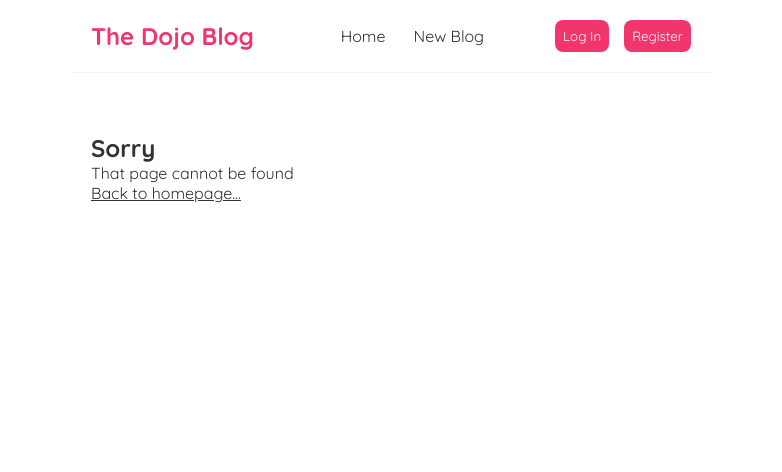
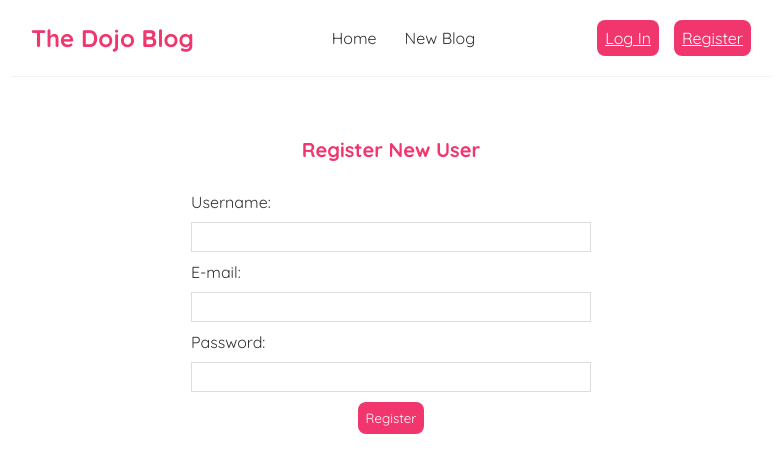
Before and after one commit to webcodeed/react-blog, a React (Vite) app: page /register in a window 1280 px wide. Shown: the top 472 px of the page, without its empty margins (249-1031 px from the left). Built offline with nearby package versions, Linux system fonts and the light colour scheme; no server answers.

Commit message:
appwrite auth 85% completed

```diff
--- a/src/App.jsx
+++ b/src/App.jsx
@@ -3,7 +3,6 @@ import Navbar from "./Navbar";
 
 function App() {
   const res = useLoaderData();
-  console.log(res);
 
   return (
     <>
--- a/src/Login.jsx
+++ b/src/Login.jsx
@@ -0,0 +1,21 @@
+import { Form } from "react-router-dom";
+
+const Login = () => {
+  return (
+    <div className="create">
+      <h2>Existing User</h2>
+      <Form action="/login" method="post">
+        {/* E-mail */}
+        <label htmlFor="email">E-mail:</label>
+        <input type="email" name="email" id="email" required />
+        {/* Password */}
+        <label htmlFor="password">Password:</label>
+        <input type="password" name="password" id="password" />
+        {/* Submit Button */}
+        <button>Sign In</button>
+      </Form>
+    </div>
+  );
+};
+
+export default Login;
--- a/src/Navbar.jsx
+++ b/src/Navbar.jsx
@@ -1,5 +1,5 @@
 /* eslint-disable react/prop-types */
-import { Link } from "react-router-dom";
+import { Form, Link } from "react-router-dom";
 
 const Navbar = ({ user }) => {
   return (
@@ -11,11 +11,16 @@ const Navbar = ({ user }) => {
       </div>
       <div className="auth">
         {user ? (
-          <p> Welcome, Guest</p>
+          <div style={{ display: "flex", alignItems: "center", gap: "20px" }}>
+            <p> Welcome, {user.name}</p>
+            <Form action="/" method="post">
+              <button>Logout</button>
+            </Form>
+          </div>
         ) : (
           <div className="btn-group">
-            <button>Log In</button>
-            <button>Register</button>
+            <Link to="/login">Log In</Link>
+            <Link to="/register">Register</Link>
           </div>
         )}
       </div>
--- a/src/Register.jsx
+++ b/src/Register.jsx
@@ -0,0 +1,29 @@
+import { Form, useActionData } from "react-router-dom";
+
+const Register = () => {
+  const errorMsg = useActionData();
+
+  return (
+    <div className="create">
+      <h2>Register New User</h2>
+      {errorMsg && (
+        <p style={{ fontWeight: "bold", marginBottom: "20px" }}>{errorMsg}</p>
+      )}
+      <Form action="/register" method="post">
+        {/* Username */}
+        <label htmlFor="username">Username:</label>
+        <input type="text" name="username" id="username" required />
+        {/* E-mail */}
+        <label htmlFor="email">E-mail:</label>
+        <input type="email" name="email" id="email" required />
+        {/* Password */}
+        <label htmlFor="password">Password:</label>
+        <input type="password" name="password" id="password" />
+        {/* Submit Button */}
+        <button>Register</button>
+      </Form>
+    </div>
+  );
+};
+
+export default Register;
--- a/src/index.css
+++ b/src/index.css
@@ -11,7 +11,7 @@
   display: flex;
   align-items: center;
   justify-content: space-between;
-  max-width: 600px;
+  max-width: 720px;
   margin: 0 auto;
   border-bottom: 1px solid #f2f2f2;
 }
@@ -21,7 +21,7 @@
 .navbar .links {
   /* margin-left: auto; */
 }
-.navbar a {
+.navbar .links a {
   margin-left: 16px;
   text-decoration: none;
   padding: 6px;
@@ -38,6 +38,15 @@
 .navbar .btn-group {
   display: flex;
   gap: 15px;
+}
+
+.btn-group a {
+  background: #f1356d;
+  color: #fff;
+  border: 0;
+  padding: 8px;
+  border-radius: 8px;
+  cursor: pointer;
 }
 
 .content {
--- a/src/lib/appwrite.js
+++ b/src/lib/appwrite.js
@@ -2,7 +2,7 @@ import { Client, Account } from "appwrite";
 
 const client = new Client();
 client
-  .setEndpoint("https://cloud.appwrite.io/v1")
-  .setProject("67fd53360023b0686368"); // Replace with your project ID
+  .setEndpoint("https://fra.cloud.appwrite.io/v1")
+  .setProject("6819a98b00015f99cc03"); // Replace with your project ID
 
 export const account = new Account(client);
--- a/src/main.jsx
+++ b/src/main.jsx
@@ -3,12 +3,20 @@ import { createRoot } from "react-dom/client";
 import App from "./App.jsx";
 import "./index.css";
 
-import { createBrowserRouter, RouterProvider } from "react-router-dom";
+import {
+  createBrowserRouter,
+  redirect,
+  RouterProvider,
+} from "react-router-dom";
 import Create from "./Create.jsx";
 import Home from "./Home.jsx";
 import BlogDetails from "./BlogDetails.jsx";
 import NotFound from "./NotFound.jsx";
 import { account } from "./lib/appwrite.js";
+import Login from "./Login.jsx";
+
+import Register from "./Register.jsx";
+import { ID } from "appwrite";
 
 const router = createBrowserRouter([
   {
@@ -22,6 +30,14 @@ const router = createBrowserRouter([
         return { user };
       } catch (error) {
         return { user, error: error.message };
+      }
+    },
+    action: async () => {
+      try {
+        await account.deleteSession("current");
+        return null;
+      } catch (error) {
+        return error.message;
       }
     },
     children: [
@@ -38,6 +54,39 @@ const router = createBrowserRouter([
         element: <BlogDetails />,
       },
       {
+        path: "/login",
+        element: <Login />,
+        // loader: authLoader,
+        action: async ({ request }) => {
+          const form = await request.formData();
+          const email = form.get("email");
+          const password = form.get("password");
+
+          await account.createEmailPasswordSession(email, password);
+
+          return redirect("/");
+        },
+      },
+      {
+        path: "/register",
+        element: <Register />,
+        // loader: authLoader,
+        action: async ({ request }) => {
+          try {
+            const form = await request.formData();
+            const email = form.get("email");
+            const password = form.get("password");
+            const username = form.get("username");
+
+            await account.create(ID.unique(), email, password, username);
+
+            return redirect("/login");
+          } catch (error) {
+            return error.message;
+          }
+        },
+      },
+      {
         path: "*",
         element: <NotFound />,
       },
```
Also changed, not shown: src/lib/authLoader.js (added, +16 -0 lines).
